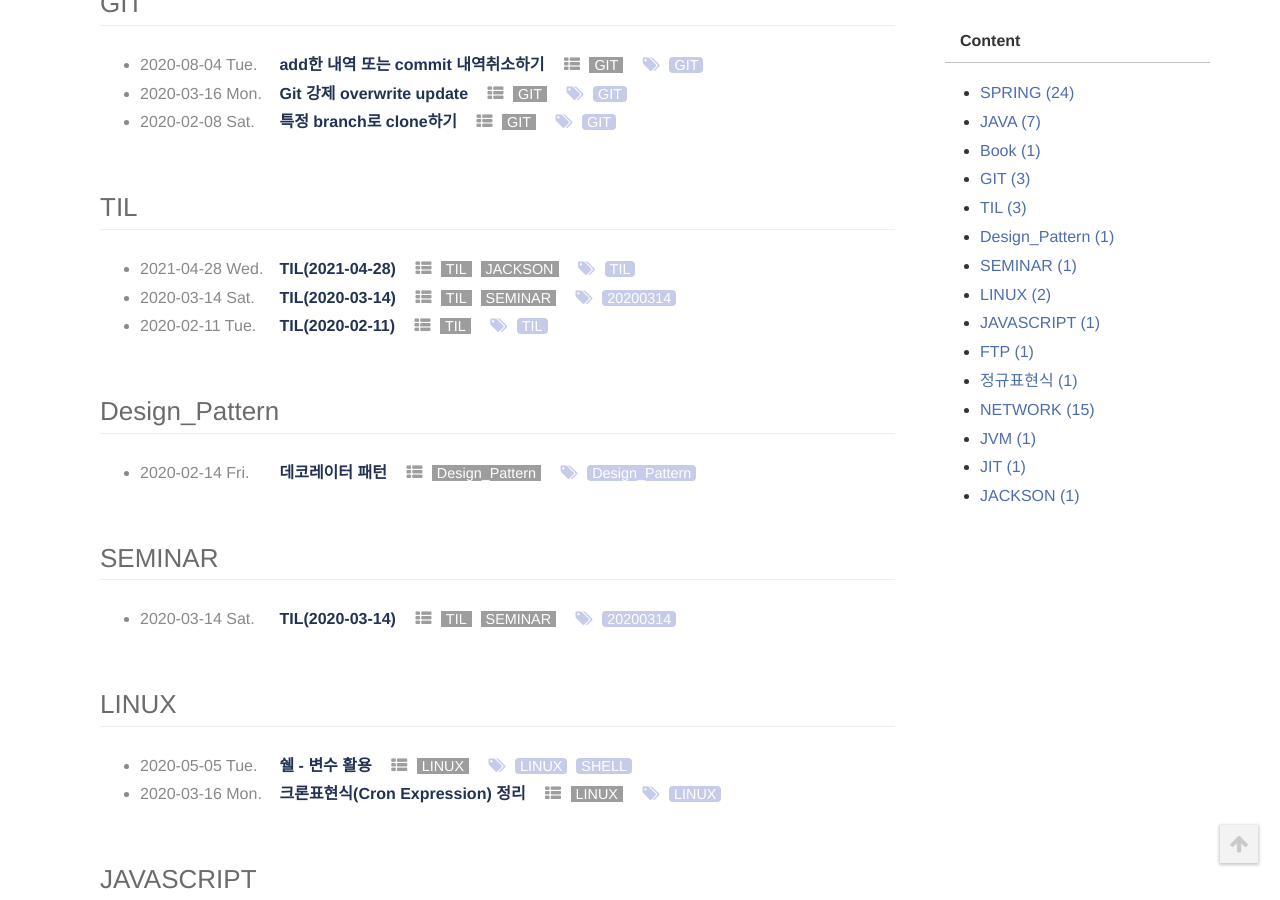
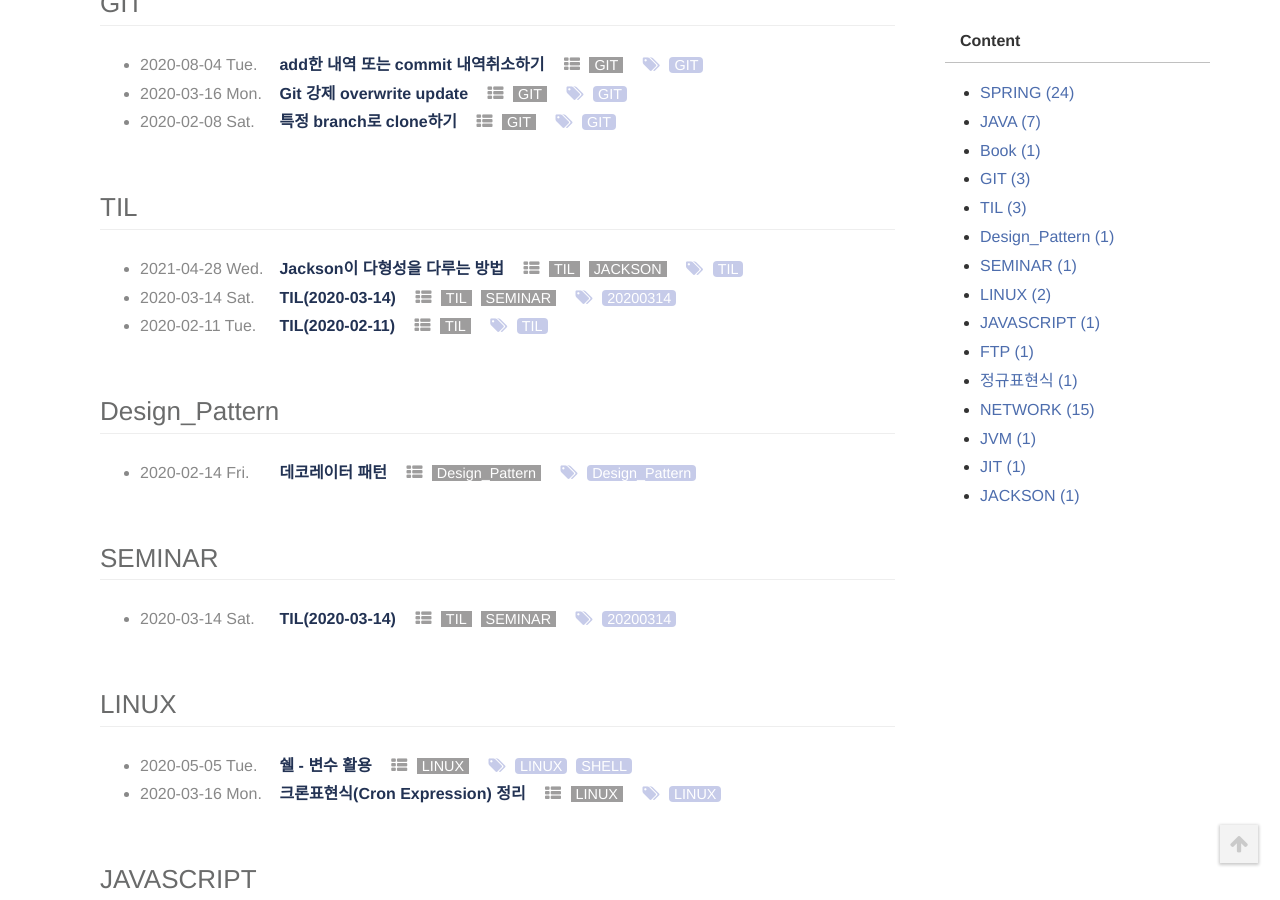
Before and after one commit to isaac1102/isaac1102.github.io, a Jekyll site: the page built from page/1category.html, in a window 1280 px wide and 900 px high, scrolled down 1636 px. Built offline with Jekyll 4.4.1, drawn with Linux system fonts in a browser that asks for light colours; comment, search, counter and statistics services are not loaded; a style sheet for code colours, icons or effects is not loaded; some of the changed text lies outside the part shown.

Commit message:
Update 2001-04-28-TIL.md

```diff
--- a/_posts/2001-04-28-TIL.md
+++ b/_posts/2001-04-28-TIL.md
@@ -1,6 +1,6 @@
 ---
 layout: post
-title:  "TIL(2021-04-28)"
+title:  "Jackson이 다형성을 다루는 방법"
 date:   2021-04-28 00:00:00
 categories: TIL JACKSON
 tags: TIL
```
Also changed, not shown: other parts of _posts/2001-04-28-TIL.md (+3 -0 lines).
